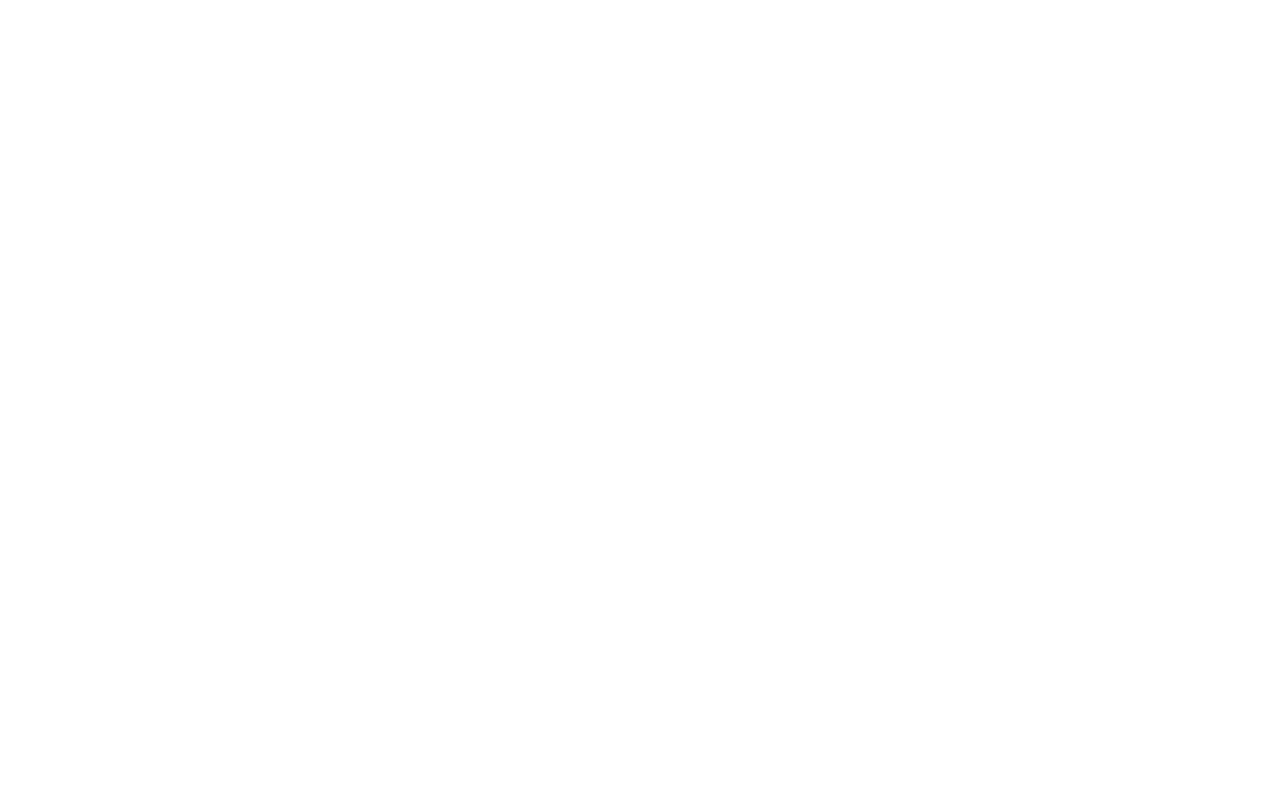
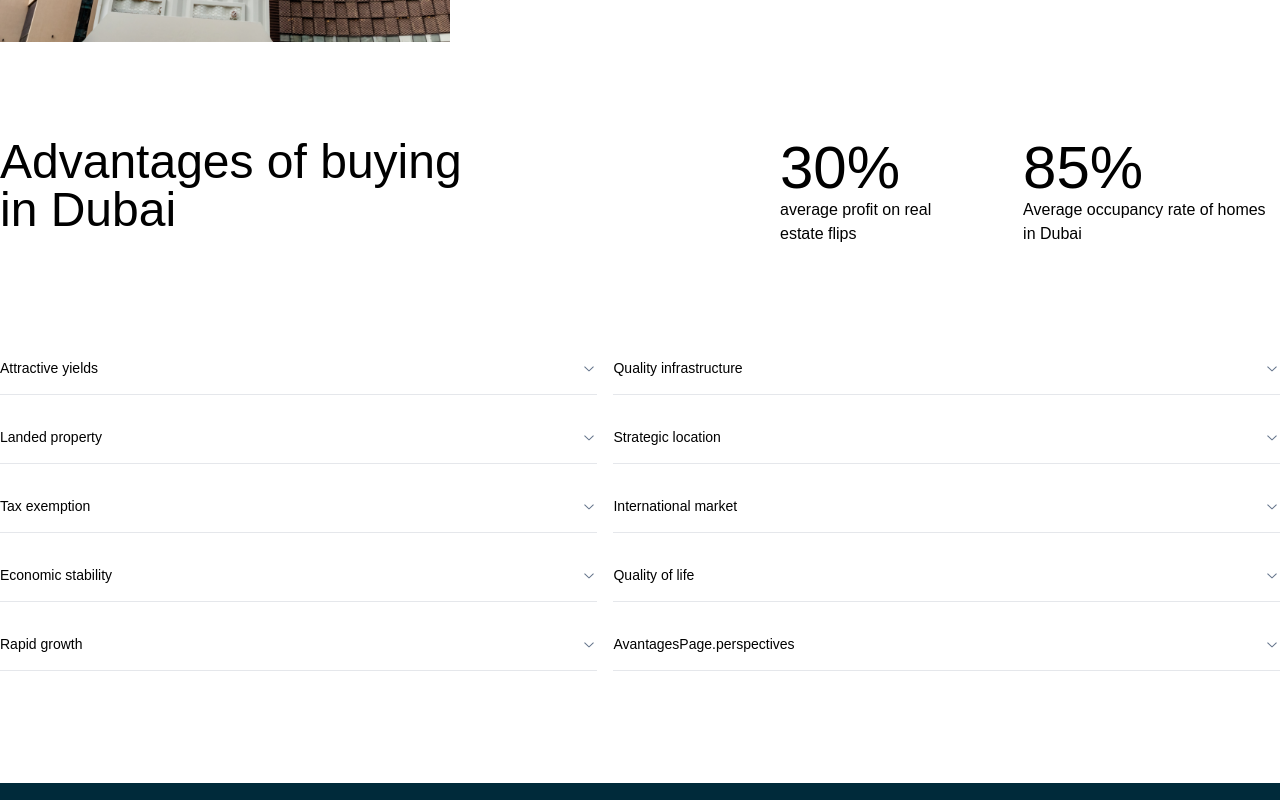
Before and after one commit to nmrabet/inswiss, a Next.js app: page /en/advantages in a window 1280 px wide. Shown: the part 1460-2260 px from the top of the page. Before the commit the page ends 800 px from the top, so only its background shows below. Built offline with nearby package versions, Linux system fonts and the light colour scheme; a web font is replaced by a local one.

Commit message:
Fix: scroll to top button

```diff
--- a/content/en.json
+++ b/content/en.json
@@ -1,8 +1,8 @@
 {
   "Home": {
     "navigation": {
+      "advantages": "The Benefits",
       "steps": "The Process",
-      "advantages": "The Benefits",
       "founders": "Founders",
       "amazingdubai": "Amazing Dubai",
       "contact": "Contact"
--- a/content/fr.json
+++ b/content/fr.json
@@ -1,8 +1,8 @@
 {
   "Home": {
     "navigation": {
+      "advantages": "Avantages",
       "steps": "Les étapes",
-      "advantages": "Avantages",
       "founders": "Les Fondateurs",
       "amazingdubai": "Amazing Dubai",
       "contact": "Contact"
--- a/package.json
+++ b/package.json
@@ -11,6 +11,7 @@
   "dependencies": {
     "@radix-ui/react-accordion": "^1.1.2",
     "@radix-ui/react-icons": "^1.3.0",
+    "clsx": "^2.1.0",
     "next": "^14.1.0",
     "next-intl": "^3.8.0",
     "react": "^18",
@@ -18,7 +19,9 @@
     "react-icons": "^5.0.1",
     "react-modal-video": "^2.0.1",
     "react-slick": "^0.30.2",
+    "shadcn-ui": "^0.8.0",
     "slick-carousel": "^1.8.1",
+    "tailwind-merge": "^2.2.1",
     "tailwindcss-animate": "^1.0.7"
   },
   "devDependencies": {
--- a/src/app/[locale]/advantages/page.tsx
+++ b/src/app/[locale]/advantages/page.tsx
@@ -1,10 +1,22 @@
-import Navbar from '@/components/Navbar'
-import React from 'react'
+import MainPagesHeader from "@/components/MainPagesHeader";
+import Navbar from "@/components/Navbar";
+import React from "react";
+import Advantages from "@/components/HeroAdvantage";
+import { AccordionDemo } from "@/components/AccordionDemo";
+import Footer from "@/components/Footer";
 
-export default function Advantages() {
+export default function Steps() {
   return (
     <>
       <Navbar />
+
+      <MainPagesHeader />
+
+      <Advantages />
+
+      <AccordionDemo />
+
+      <Footer />
     </>
-  )
+  );
 }
--- a/src/app/[locale]/steps/page.tsx
+++ b/src/app/[locale]/steps/page.tsx
@@ -1,16 +1,10 @@
-import MainPagesHeader from "@/components/MainPagesHeader";
+import React from 'react'
 import Navbar from "@/components/Navbar";
-import React from "react";
-import Advantages from "@/components/HeroAdvantage";
 
-export default function Steps() {
+export default function page() {
   return (
-    <>
+    <div>
       <Navbar />
-
-      <MainPagesHeader />
-
-      <Advantages />
-    </>
-  );
+    </div>
+  )
 }
--- a/src/components/Accordion.tsx
+++ /dev/null
@@ -1,32 +0,0 @@
-import {
-  Accordion,
-  AccordionContent,
-  AccordionItem,
-  AccordionTrigger,
-} from "@/components/ui/accordion";
-
-export function AccordionDemo() {
-  return (
-    <Accordion type="single" collapsible className="w-full">
-      <AccordionItem value="item-1">
-        <AccordionTrigger>Is it accessible?</AccordionTrigger>
-        <AccordionContent>
-          Yes. It adheres to the WAI-ARIA design pattern.
-        </AccordionContent>
-      </AccordionItem>
-      <AccordionItem value="item-2">
-        <AccordionTrigger>Is it styled?</AccordionTrigger>
-        <AccordionContent>
-          Yes. It comes with default styles that matches the other
-          components&apos; aesthetic.
-        </AccordionContent>
-      </AccordionItem>
-      <AccordionItem value="item-3">
-        <AccordionTrigger>Is it animated?</AccordionTrigger>
-        <AccordionContent>
-          Yes. It's animated by default, but you can disable it if you prefer.
-        </AccordionContent>
-      </AccordionItem>
-    </Accordion>
-  );
-}
--- /dev/null
+++ b/src/components/AccordionDemo.tsx
@@ -0,0 +1,75 @@
+import {
+  Accordion,
+  AccordionContent,
+  AccordionItem,
+  AccordionTrigger,
+} from "@/components/ui/accordion";
+import { useTranslations } from "next-intl";
+
+export function AccordionDemo() {
+  const t = useTranslations("AvantagesPage");
+
+  return (
+    <>
+    <div className="max-w-screen-xl mx-auto flex justify-between my-24">
+      <h2 className="text-5xl max-w-[500px]">{t("acheter")}</h2>
+      <div className="flex items-center space-x-12 max-w-[500px]">
+        <div>
+          <p className="text-6xl">30%</p>
+          <p className="">{t("profitsChiffres")}</p>
+        </div>
+        <div>
+          <p className="text-6xl">85%</p>
+          <p className="">{t("taux")}</p>
+        </div>
+      </div>
+    </div>
+      <Accordion
+        type="single"
+        collapsible
+        className="max-w-screen-xl mx-auto mb-28 grid grid-rows-5 grid-flow-col gap-4"
+      >
+        <AccordionItem value="item-1">
+          <AccordionTrigger>{t("rendementsattractif")}</AccordionTrigger>
+          <AccordionContent>{t("rendementsAttractifsTxt")}</AccordionContent>
+        </AccordionItem>
+        <AccordionItem value="item-2">
+          <AccordionTrigger>{t("proprieteFonciere")}</AccordionTrigger>
+          <AccordionContent>{t("proprieteFonciereTxt")}</AccordionContent>
+        </AccordionItem>
+        <AccordionItem value="item-3">
+          <AccordionTrigger>{t("exonerationFiscal")}</AccordionTrigger>
+          <AccordionContent>{t("exonerationFiscaleTxt")}</AccordionContent>
+        </AccordionItem>
+        <AccordionItem value="item-4">
+          <AccordionTrigger>{t("stabilite")}</AccordionTrigger>
+          <AccordionContent>{t("stabiliteEconomique")} </AccordionContent>
+        </AccordionItem>
+        <AccordionItem value="item-5">
+          <AccordionTrigger>{t("croissanceRapide")}</AccordionTrigger>
+          <AccordionContent>{t("croissanteRapideTxt")} </AccordionContent>
+        </AccordionItem>
+        <AccordionItem value="item-6">
+          <AccordionTrigger>{t("infrasctructure")}</AccordionTrigger>
+          <AccordionContent>{t("infrasctructureText")} </AccordionContent>
+        </AccordionItem>
+        <AccordionItem value="item-7">
+          <AccordionTrigger>{t("emplacement")}</AccordionTrigger>
+          <AccordionContent>{t("emplacmentTxt")} </AccordionContent>
+        </AccordionItem>
+        <AccordionItem value="item-8">
+          <AccordionTrigger>{t("marche")}</AccordionTrigger>
+          <AccordionContent>{t("marcheTxt")} </AccordionContent>
+        </AccordionItem>
+        <AccordionItem value="item-9">
+          <AccordionTrigger>{t("qualite")}</AccordionTrigger>
+          <AccordionContent>{t("qualiteTxt")} </AccordionContent>
+        </AccordionItem>
+        <AccordionItem value="item-10">
+          <AccordionTrigger>{t("perspectives")}</AccordionTrigger>
+          <AccordionContent>{t("perspectivesTxt")} </AccordionContent>
+        </AccordionItem>
+      </Accordion>
+    </>
+  );
+}
--- a/src/components/ScrollToTop.tsx
+++ b/src/components/ScrollToTop.tsx
@@ -1,4 +1,4 @@
-"use client"
+"use client";
 
 import useScrollTop from "@/hooks/use-scroll-top";
 import { FaAngleUp } from "react-icons/fa";
@@ -7,9 +7,9 @@ const ScrollToTop = () => {
   const { stick, onClickHandler } = useScrollTop();
   if (stick) {
     return (
-      <button id="scrollUp" className="scroll-top" onClick={onClickHandler}>
+      <button id="myBtn" onClick={onClickHandler}>
         <span>
-          <FaAngleUp size={40}/>
+          <FaAngleUp size={40} color="#fff" />
         </span>
       </button>
     );
--- a/src/components/ui/accordion.ts
+++ b/src/components/ui/accordion.tsx
@@ -1,12 +1,12 @@
-"use client";
+"use client"
 
-import * as React from "react";
-import * as AccordionPrimitive from "@radix-ui/react-accordion";
-import { ChevronDownIcon } from "@radix-ui/react-icons";
+import * as React from "react"
+import * as AccordionPrimitive from "@radix-ui/react-accordion"
+import { ChevronDownIcon } from "@radix-ui/react-icons"
 
-import { cn } from "../../lib/utils";
+import { cn } from "@/lib/utils"
 
-const Accordion = AccordionPrimitive.Root;
+const Accordion = AccordionPrimitive.Root
 
 const AccordionItem = React.forwardRef<
   React.ElementRef<typeof AccordionPrimitive.Item>,
@@ -17,8 +17,8 @@ const AccordionItem = React.forwardRef<
     className={cn("border-b", className)}
     {...props}
   />
-));
-AccordionItem.displayName = "AccordionItem";
+))
+AccordionItem.displayName = "AccordionItem"
 
 const AccordionTrigger = React.forwardRef<
   React.ElementRef<typeof AccordionPrimitive.Trigger>,
@@ -34,11 +34,11 @@ const AccordionTrigger = React.forwardRef<
       {...props}
     >
       {children}
-      <ChevronDownIcon className="h-4 w-4 shrink-0 text-muted-foreground transition-transform duration-200" />
+      <ChevronDownIcon className="h-4 w-4 shrink-0 text-slate-500 transition-transform duration-200 dark:text-slate-400" />
     </AccordionPrimitive.Trigger>
   </AccordionPrimitive.Header>
-));
-AccordionTrigger.displayName = AccordionPrimitive.Trigger.displayName;
+))
+AccordionTrigger.displayName = AccordionPrimitive.Trigger.displayName
 
 const AccordionContent = React.forwardRef<
   React.ElementRef<typeof AccordionPrimitive.Content>,
@@ -51,7 +51,7 @@ const AccordionContent = React.forwardRef<
   >
     <div className={cn("pb-4 pt-0", className)}>{children}</div>
   </AccordionPrimitive.Content>
-));
-AccordionContent.displayName = AccordionPrimitive.Content.displayName;
+))
+AccordionContent.displayName = AccordionPrimitive.Content.displayName
 
-export { Accordion, AccordionItem, AccordionTrigger, AccordionContent };
+export { Accordion, AccordionItem, AccordionTrigger, AccordionContent }
--- a/src/globals.css
+++ b/src/globals.css
@@ -67,7 +67,7 @@
 }
 
 .glass-bg {
-  background-color: #002A3A;
+  background-color: #002a3a;
   border-bottom: 2px solid rgba(255, 255, 255, 0.1);
 }
 
@@ -82,5 +82,24 @@
   background-image: url(./assets/img/drawing-house\ 1.png);
   background-size: 500px 500px;
   background-repeat: no-repeat;
-  background-position-x: right ;
+  background-position-x: right;
 }
+
+#myBtn {
+  position: fixed;
+  bottom: 20px;
+  right: 30px;
+  z-index: 99;
+  border: none;
+  outline: none;
+  background-color: #002a3a;
+  color: white;
+  cursor: pointer;
+  padding: 0.5em;
+  border-radius: 100px;
+  font-size: 18px;
+}
+
+#myBtn:hover {
+  background-color: #555;
+}
```
Also changed, not shown: 2 other files (tests, documents, lock files or other folders).
